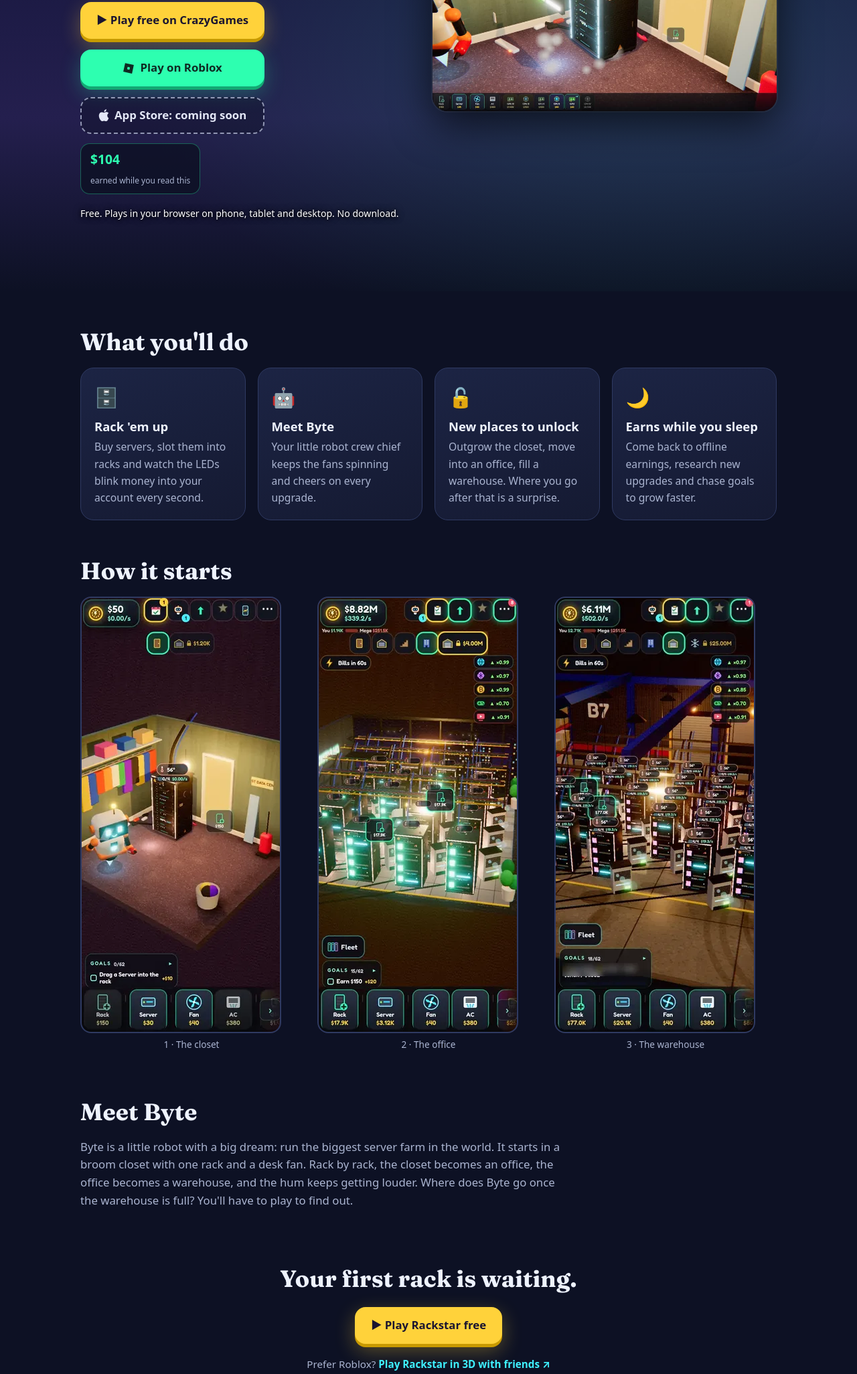
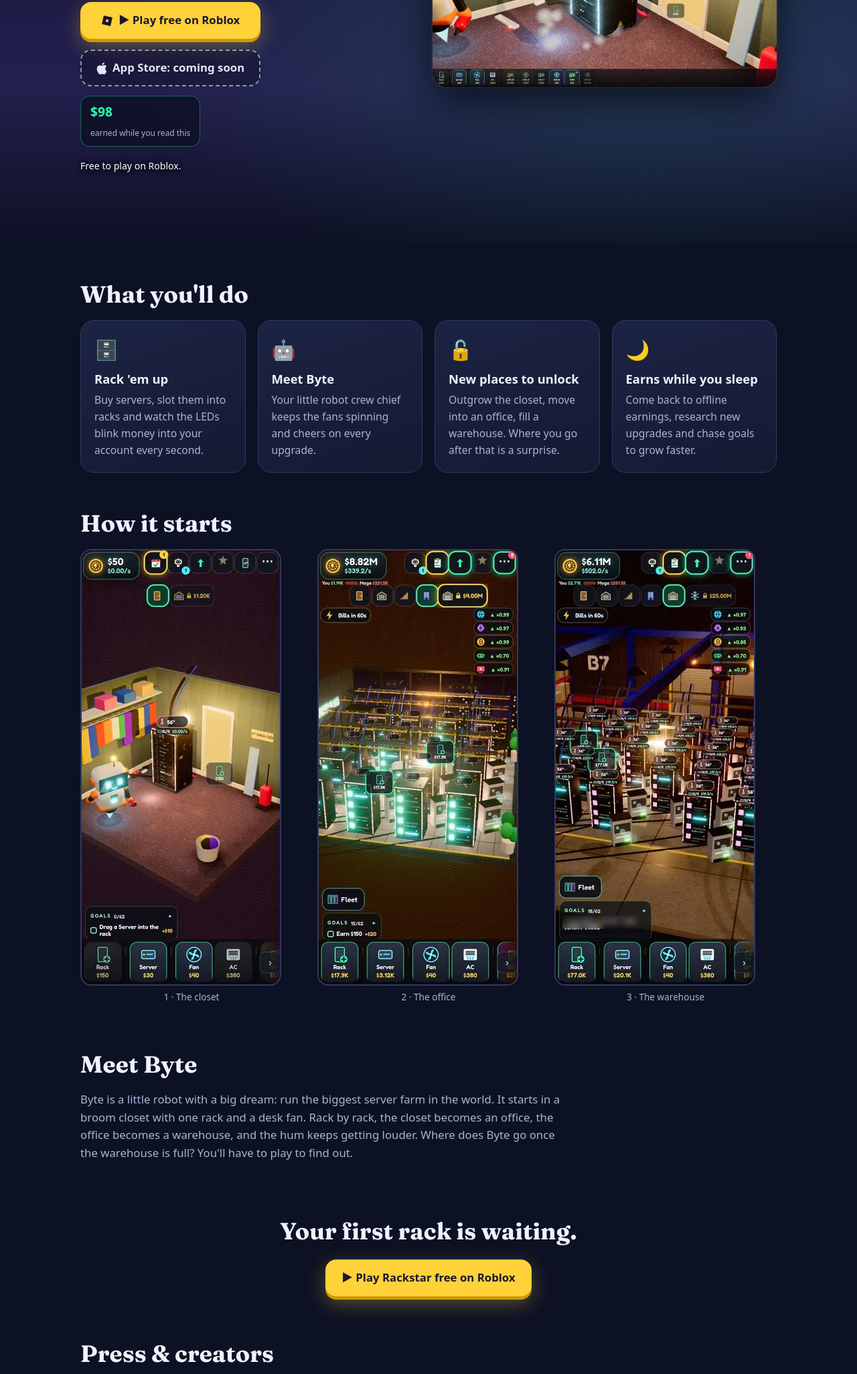
Before and after one commit to VeryBarry/pluff-rackstar, a plain HTML site: page index.html in a window 1280 px wide. Shown: the part 463-2515 px from the top of the page at 67% size. Drawn offline with Linux system fonts and the light colour scheme; grey boxes are pictures that could not be loaded.

Commit message:
Make Roblox the primary Play CTA and drop CrazyGames links.
The CrazyGames listing is gone, so hero and end-of-page play buttons now open the live Roblox game.

```diff
--- a/index.html
+++ b/index.html
@@ -1,10 +1,10 @@
 <!doctype html><html lang="en"><head><meta charset="utf-8"><meta name="viewport" content="width=device-width,initial-scale=1,viewport-fit=cover">
 <title>Rackstar: build a server empire from a broom closet</title>
 
-<meta name="description" content="Rackstar is a cozy idle tycoon game. Grow one humming server in a broom closet into a data center empire. How far can you take it? Play free on CrazyGames.">
+<meta name="description" content="Rackstar is a cozy idle tycoon game. Grow one humming server in a broom closet into a data center empire. How far can you take it? Play free on Roblox.">
 <link rel="canonical" href="https://rackstar.pluff.games/">
-<meta property="og:type" content="website"><meta property="og:site_name" content="Rackstar by Pluff Games"><meta property="og:title" content="Rackstar: build a server empire"><meta property="og:description" content="Grow one humming server in a broom closet into a data center empire. Play free on CrazyGames."><meta property="og:url" content="https://rackstar.pluff.games/"><meta property="og:image" content="https://rackstar.pluff.games/img/og.jpg"><meta property="og:image:width" content="1200"><meta property="og:image:height" content="675"><meta property="og:image:alt" content="Byte the robot in front of glowing Rackstar server racks">
-<meta name="twitter:card" content="summary_large_image"><meta name="twitter:title" content="Rackstar: build a server empire"><meta name="twitter:description" content="Start in a broom closet. Nobody knows where it ends. Play free on CrazyGames."><meta name="twitter:image" content="https://rackstar.pluff.games/img/og.jpg">
+<meta property="og:type" content="website"><meta property="og:site_name" content="Rackstar by Pluff Games"><meta property="og:title" content="Rackstar: build a server empire"><meta property="og:description" content="Grow one humming server in a broom closet into a data center empire. Play free on Roblox."><meta property="og:url" content="https://rackstar.pluff.games/"><meta property="og:image" content="https://rackstar.pluff.games/img/og.jpg"><meta property="og:image:width" content="1200"><meta property="og:image:height" content="675"><meta property="og:image:alt" content="Byte the robot in front of glowing Rackstar server racks">
+<meta name="twitter:card" content="summary_large_image"><meta name="twitter:title" content="Rackstar: build a server empire"><meta name="twitter:description" content="Start in a broom closet. Nobody knows where it ends. Play free on Roblox."><meta name="twitter:image" content="https://rackstar.pluff.games/img/og.jpg">
 <meta name="theme-color" content="#0d1124"><link rel="icon" href="/assets/favicon.svg" type="image/svg+xml"><link rel="icon" href="/favicon.ico" sizes="32x32"><link rel="apple-touch-icon" href="/assets/apple-touch-icon.png">
 <link rel="preload" href="/assets/fonts/fraunces.woff2" as="font" type="font/woff2" crossorigin>
 <link rel="stylesheet" href="/assets/rs.css">
@@ -19,8 +19,8 @@
    <p class="kick">A cozy idle tycoon from the Lowcountry</p>
    <h1>Build a server empire.</h1>
    <p class="lede">Start with one humming server in a closet. Grow it room by room into an office, then a warehouse, and then somewhere much bigger.</p>
-   <div class="btns"><a class="btn p" href="https://www.crazygames.com/game/rackstar?utm_source=rackstar.pluff.games&amp;utm_medium=referral&amp;utm_campaign=hero" rel="noopener">▶ Play free on CrazyGames</a><a class="btn r" href="https://www.roblox.com/games/94772996658794?utm_source=rackstar.pluff.games&amp;utm_medium=referral&amp;utm_campaign=hero" target="_blank" rel="noopener" aria-label="Play Rackstar on Roblox (opens in a new tab)"><svg width="18" height="18" viewBox="0 0 24 24" aria-hidden="true"><path fill="currentColor" fill-rule="evenodd" d="M5.2 1.5 22.5 5.2 18.8 22.5 1.5 18.8zM10.3 9.1l-1.2 4.6 4.6 1.2 1.2-4.6z"/></svg>Play on Roblox</a><span class="btn g" role="note"><svg width="16" height="18" viewBox="0 0 16 18" aria-hidden="true"><path fill="currentColor" d="M13.2 9.6c0-2.3 1.9-3.4 2-3.5-1.1-1.6-2.8-1.8-3.4-1.8-1.4-.1-2.8.9-3.5.9-.7 0-1.8-.8-3-.8C3.7 4.4 2.3 5.3 1.5 6.7c-1.6 2.8-.4 6.9 1.2 9.1.8 1.1 1.7 2.3 2.8 2.3 1.1 0 1.6-.7 2.9-.7 1.4 0 1.8.7 3 .7s2-1.1 2.7-2.2c.9-1.3 1.2-2.5 1.3-2.6-.1 0-2.2-.9-2.2-3.7zM11 2.9c.6-.7 1-1.7.9-2.7-.9 0-1.9.6-2.6 1.3-.5.6-1 1.6-.9 2.6 1 .1 2-.5 2.6-1.2z"/></svg>App Store: coming soon</span></div>
-   <div class="ticker" aria-hidden="true"><span id="cash">$0</span><small>earned while you read this</small></div><p class="small">Free. Plays in your browser on phone, tablet and desktop. No download.</p>
+   <div class="btns"><a class="btn p" href="https://www.roblox.com/games/94772996658794?utm_source=rackstar.pluff.games&amp;utm_medium=referral&amp;utm_campaign=hero" target="_blank" rel="noopener" aria-label="Play Rackstar on Roblox (opens in a new tab)"><svg width="18" height="18" viewBox="0 0 24 24" aria-hidden="true"><path fill="currentColor" fill-rule="evenodd" d="M5.2 1.5 22.5 5.2 18.8 22.5 1.5 18.8zM10.3 9.1l-1.2 4.6 4.6 1.2 1.2-4.6z"/></svg>▶ Play free on Roblox</a><span class="btn g" role="note"><svg width="16" height="18" viewBox="0 0 16 18" aria-hidden="true"><path fill="currentColor" d="M13.2 9.6c0-2.3 1.9-3.4 2-3.5-1.1-1.6-2.8-1.8-3.4-1.8-1.4-.1-2.8.9-3.5.9-.7 0-1.8-.8-3-.8C3.7 4.4 2.3 5.3 1.5 6.7c-1.6 2.8-.4 6.9 1.2 9.1.8 1.1 1.7 2.3 2.8 2.3 1.1 0 1.6-.7 2.9-.7 1.4 0 1.8.7 3 .7s2-1.1 2.7-2.2c.9-1.3 1.2-2.5 1.3-2.6-.1 0-2.2-.9-2.2-3.7zM11 2.9c.6-.7 1-1.7.9-2.7-.9 0-1.9.6-2.6 1.3-.5.6-1 1.6-.9 2.6 1 .1 2-.5 2.6-1.2z"/></svg>App Store: coming soon</span></div>
+   <div class="ticker" aria-hidden="true"><span id="cash">$0</span><small>earned while you read this</small></div><p class="small">Free to play on Roblox.</p>
   </div>
   <div class="hart"><video id="loop" autoplay muted loop playsinline preload="auto" poster="/media/poster.jpg" width="960" height="540" aria-label="Rackstar gameplay: Byte builds racks in the closet, the office and the warehouse"><source src="/media/loop-640.mp4" type="video/mp4" media="(max-width:760px)"><source src="/media/loop.mp4" type="video/mp4"><source src="/media/loop.webm" type="video/webm"></video></div>
  </div>
@@ -40,7 +40,7 @@
 <figure><img src="/img/3-warehouse-s.webp" alt="Rackstar warehouse full of racks" loading="lazy" width="300" height="652"><figcaption>3 · The warehouse</figcaption></figure>
 </div></section>
 <section class="wrap story"><h2>Meet Byte</h2><p>Byte is a little robot with a big dream: run the biggest server farm in the world. It starts in a broom closet with one rack and a desk fan. Rack by rack, the closet becomes an office, the office becomes a warehouse, and the hum keeps getting louder. Where does Byte go once the warehouse is full? You'll have to play to find out.</p></section>
-<section class="wrap cta"><h2>Your first rack is waiting.</h2><a class="btn p" href="https://www.crazygames.com/game/rackstar?utm_source=rackstar.pluff.games&amp;utm_medium=referral&amp;utm_campaign=end_cta" rel="noopener">▶ Play Rackstar free</a><p class="also">Prefer Roblox? <a href="https://www.roblox.com/games/94772996658794?utm_source=rackstar.pluff.games&amp;utm_medium=referral&amp;utm_campaign=end_cta" target="_blank" rel="noopener">Play Rackstar in 3D with friends ↗</a></p></section>
+<section class="wrap cta"><h2>Your first rack is waiting.</h2><a class="btn p" href="https://www.roblox.com/games/94772996658794?utm_source=rackstar.pluff.games&amp;utm_medium=referral&amp;utm_campaign=end_cta" target="_blank" rel="noopener">▶ Play Rackstar free on Roblox</a></section>
 <section class="wrap press"><h2>Press &amp; creators</h2><p>Rackstar is made by Pluff Games, a small independent studio in the South Carolina Lowcountry. Feel free to use the <a href="/img/cover.jpg">cover art</a>, the gameplay loop and the screenshots above in coverage and videos. Questions: <a href="mailto:hello@pluff.games">hello@pluff.games</a>.</p></section>
 </main>
 <footer class="wrap foot"><a href="/support/">Support</a><a href="/privacy/">Privacy</a><a href="https://www.roblox.com/games/94772996658794?utm_source=rackstar.pluff.games&amp;utm_medium=referral&amp;utm_campaign=footer" target="_blank" rel="noopener">Play on Roblox</a><a href="https://pluff.games">More games</a></footer>
```
